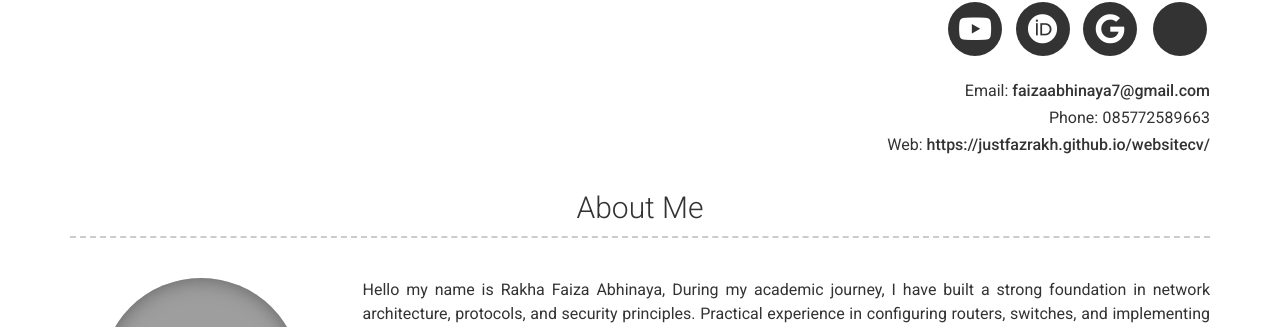
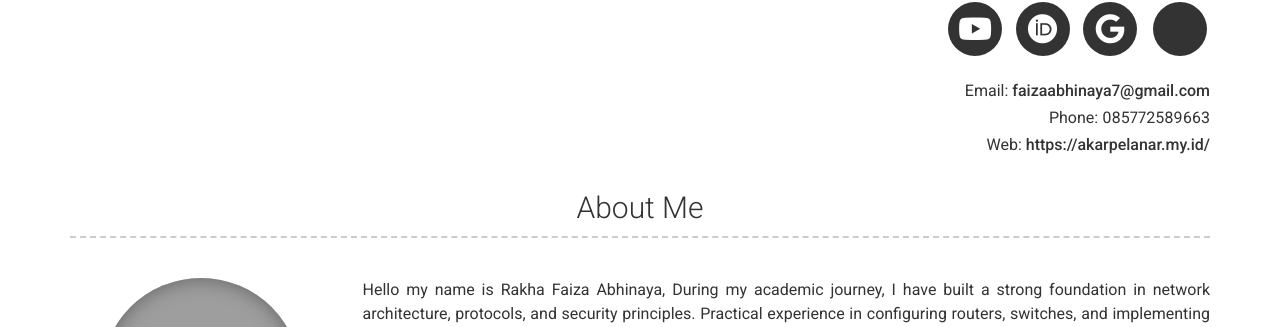
Before and after one commit to justfazrakh/websitecv, a Jekyll site: the page built from index.md, in a window 1280 px wide. Shown: the part 171-498 px from the top of the page. Built offline with Jekyll 4.4.1, drawn with Linux system fonts in a browser that asks for light colours; nearby versions of some CDN libraries; part of the change alters nothing that is shown; grey boxes are pictures that could not be loaded.

Commit message:
Update _config.yml

```diff
--- a/_config.yml
+++ b/_config.yml
@@ -12,7 +12,7 @@ email: faizaabhinaya7@gmail.com
 # email_title: Email (Email title override)
 phone: 085772589663
 # phone_title: Phone (Phone title override)
-website: https://justfazrakh.github.io/websitecv/
+website: https://akarpelanar.my.id/
 # website_title: Web (Website title override)
 
 # Dark Mode (true/false/never)
```
